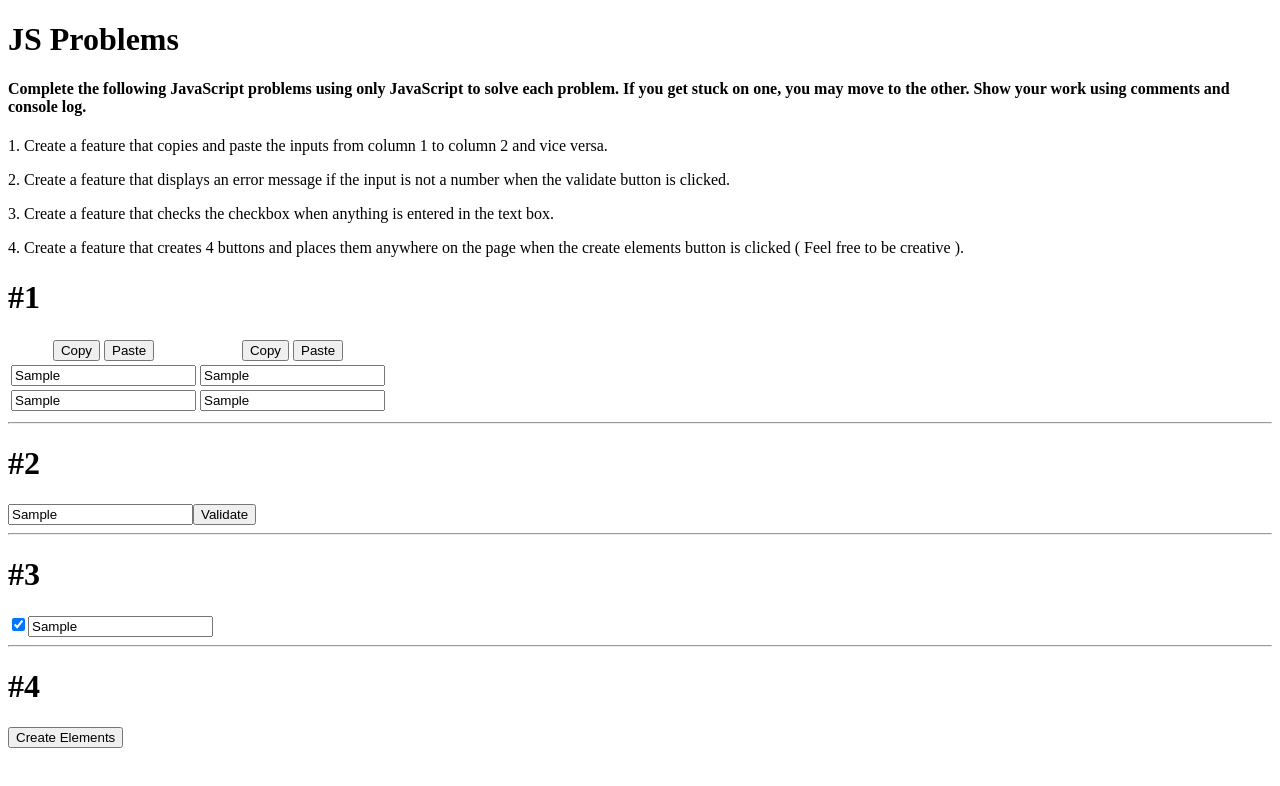
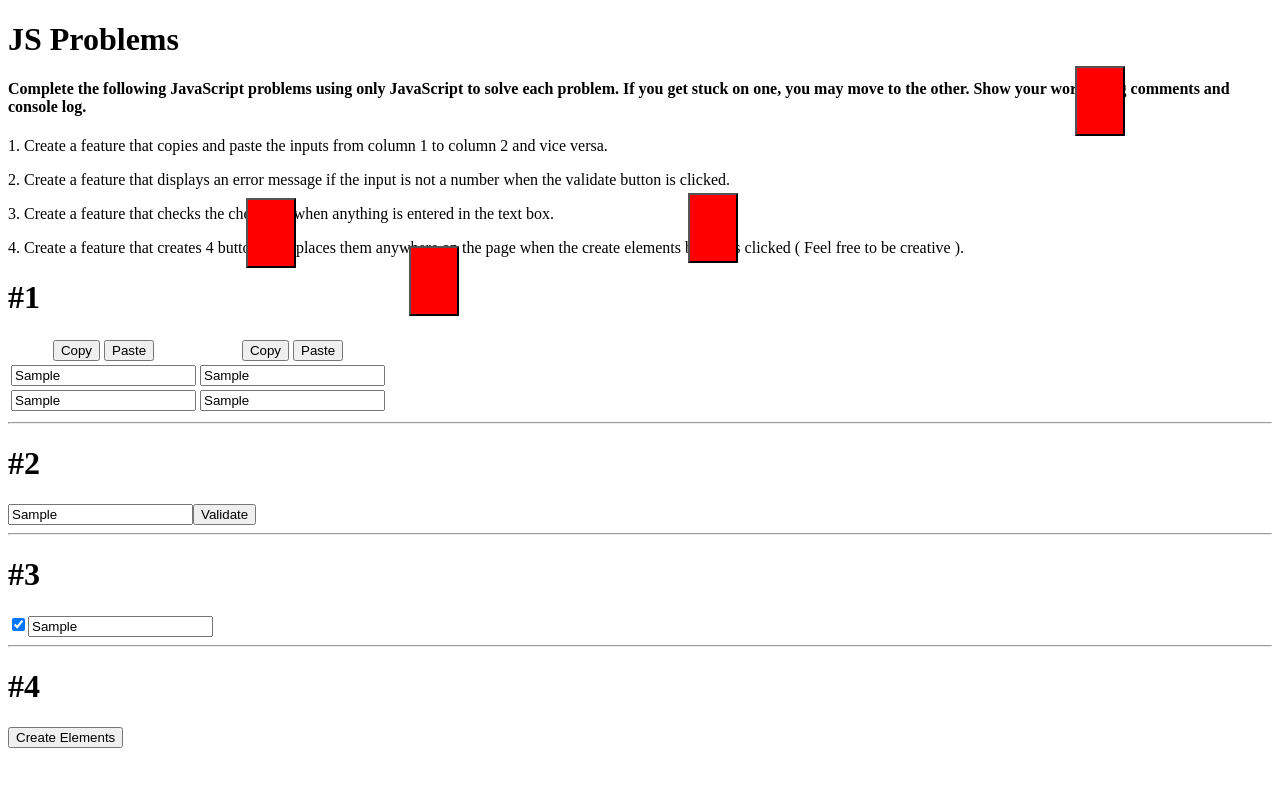
Before and after one commit to aalejan/ICF-, a website: page index.html in a window 1280 px wide. Both pictures are taken after typing "Sample", "Sample", "Sample", "Sample", "Sample", "Sample" into the empty fields and a click on the button "Create Elements". Drawn offline with Linux system fonts and the light colour scheme.

Commit message:
createButtons function creates 4 buttons with position absolute. The top and left positions are randomly generated for each button created

```diff
--- a/index.html
+++ b/index.html
@@ -142,21 +142,33 @@ var winHeight = window.innerHeight;
 buttonGenerator.addEventListener('click', createButtons)
 
 function createButtons(){
-let buttons = []
 
+  let randomButtons = []
   for(let i = 0; i <= 3; i++){
-    buttons.push(document.createElement('button'));
+    // document.createElement('button').classList.add('randomButton');
+    randomButtons.push(document.createElement('button'))
   }
 
-  buttons.forEach(button => {
-    let top = Math.floor(Math.random())
 
-    button.cssText = `
-    position: absolute;
 
-    `
-  })
+ randomButtons.forEach((button) => {
+   console.log(button)
+    let top = getRandomNumber(0, winHeight)
+    let left = getRandomNumber(0, winWidth)
+  button.style.height = '70px'
+  button.style.width = '50px'
+    button.style.position = 'absolute';
+    button.style.top = top +'px';
+    button.style.left =  left +'px';
+    button.style.backgroundColor = 'red';
+    document.body.appendChild(button)
+ })
+  console.log(randomButtons)
 }
+
+function getRandomNumber(min, max) {
+    return Math.random() * (max - min) + min;
+  }
 </script>
 
 </html>
```
